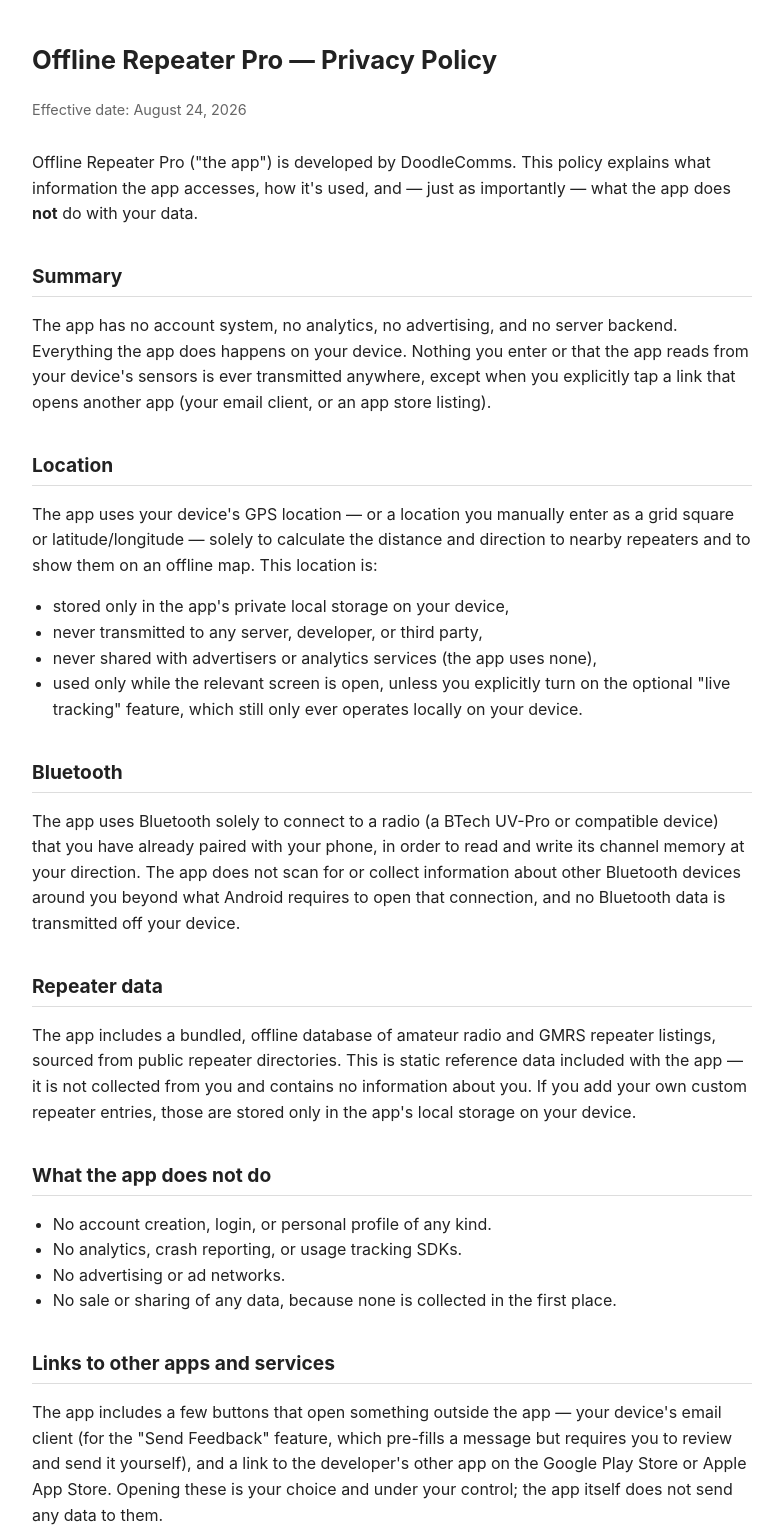
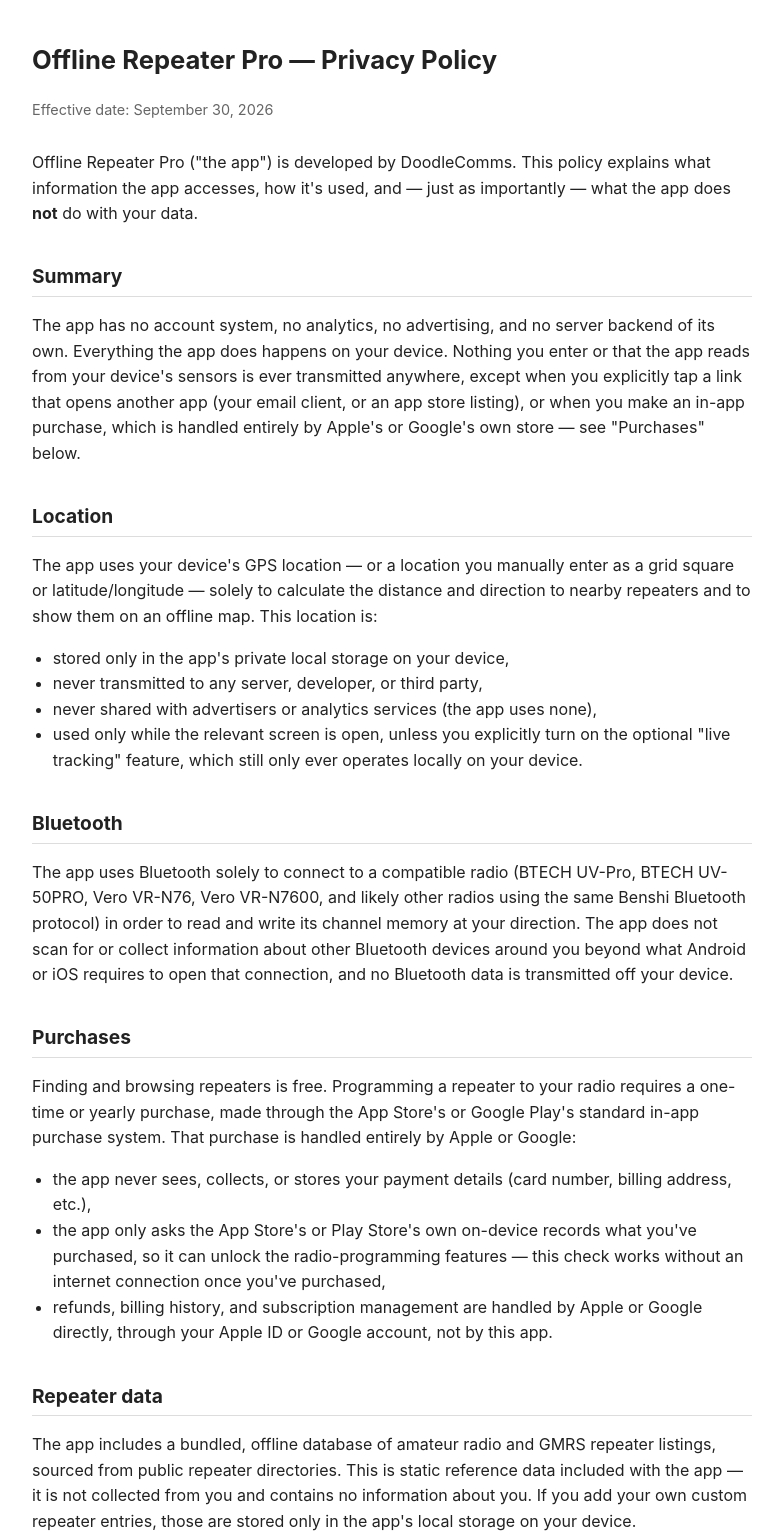
Before and after one commit to doodlecomms/offline-repeater-pro-privacy, a plain HTML site: page index.html in a window 1280 px wide. Shown: the top 1538 px of the page, without its empty margins (248-1031 px from the left). Drawn offline with Linux system fonts and the light colour scheme.

Commit message:
Document in-app purchases, broaden Bluetooth/radio list to iOS + full lineup
Privacy policy and support page were still Android/BTech-UV-Pro-only and
had no mention of the new yearly/lifetime in-app purchase for radio
programming. Adds a Purchases section clarifying Apple/Google handle
billing directly (no payment data seen or stored by the app, works
offline once purchased), and updates the Bluetooth/supported-radios
language to match the current iOS + BTECH UV-Pro/UV-50PRO/Vero VR-N76/
VR-N7600 lineup.

```diff
--- a/index.html
+++ b/index.html
@@ -23,7 +23,7 @@
 <body>
 
 <h1>Offline Repeater Pro — Privacy Policy</h1>
-<p class="effective-date">Effective date: August 24, 2026</p>
+<p class="effective-date">Effective date: September 30, 2026</p>
 
 <p>
   Offline Repeater Pro ("the app") is developed by DoodleComms. This policy
@@ -34,10 +34,12 @@
 <h2>Summary</h2>
 <p>
   The app has no account system, no analytics, no advertising, and no
-  server backend. Everything the app does happens on your device. Nothing
-  you enter or that the app reads from your device's sensors is ever
-  transmitted anywhere, except when you explicitly tap a link that opens
-  another app (your email client, or an app store listing).
+  server backend of its own. Everything the app does happens on your
+  device. Nothing you enter or that the app reads from your device's
+  sensors is ever transmitted anywhere, except when you explicitly tap a
+  link that opens another app (your email client, or an app store
+  listing), or when you make an in-app purchase, which is handled
+  entirely by Apple's or Google's own store — see "Purchases" below.
 </p>
 
 <h2>Location</h2>
@@ -56,13 +58,27 @@
 
 <h2>Bluetooth</h2>
 <p>
-  The app uses Bluetooth solely to connect to a radio (a BTech UV-Pro or
-  compatible device) that you have already paired with your phone, in
-  order to read and write its channel memory at your direction. The app
-  does not scan for or collect information about other Bluetooth devices
-  around you beyond what Android requires to open that connection, and no
-  Bluetooth data is transmitted off your device.
+  The app uses Bluetooth solely to connect to a compatible radio (BTECH
+  UV-Pro, BTECH UV-50PRO, Vero VR-N76, Vero VR-N7600, and likely other
+  radios using the same Benshi Bluetooth protocol) in order to read and
+  write its channel memory at your direction. The app does not scan for or
+  collect information about other Bluetooth devices around you beyond what
+  Android or iOS requires to open that connection, and no Bluetooth data is
+  transmitted off your device.
 </p>
+
+<h2>Purchases</h2>
+<p>
+  Finding and browsing repeaters is free. Programming a repeater to your
+  radio requires a one-time or yearly purchase, made through the App
+  Store's or Google Play's standard in-app purchase system. That purchase
+  is handled entirely by Apple or Google:
+</p>
+<ul>
+  <li>the app never sees, collects, or stores your payment details (card number, billing address, etc.),</li>
+  <li>the app only asks the App Store's or Play Store's own on-device records what you've purchased, so it can unlock the radio-programming features — this check works without an internet connection once you've purchased,</li>
+  <li>refunds, billing history, and subscription management are handled by Apple or Google directly, through your Apple ID or Google account, not by this app.</li>
+</ul>
 
 <h2>Repeater data</h2>
 <p>
```
Also changed, not shown: support.html (+5 -2 lines).
